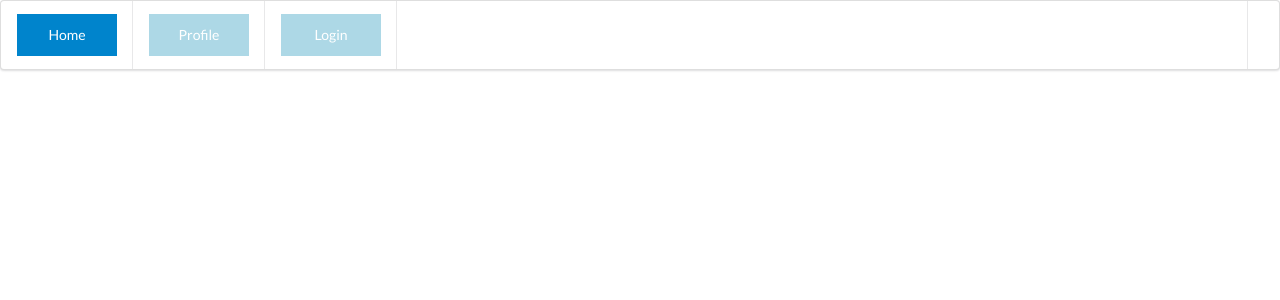
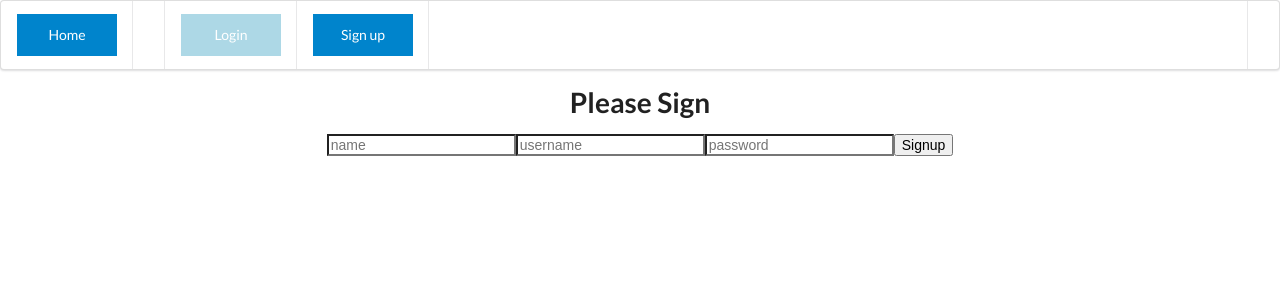
Before and after one commit to Naser2/virtual-wealth-trade-react, a React (Create React App) app: page /signupForm in a window 1280 px wide. Shown: the top 300 px of the page. Built offline with nearby package versions, Linux system fonts and the light colour scheme.

Commit message:
Fixed login And Added SignUp logic

```diff
--- a/src/App.js
+++ b/src/App.js
@@ -1,8 +1,7 @@
 import React, { Component } from 'react';
 import './App.css';
-import { Route } from 'react-router-dom'
 import Routes from './Routes';
-import NavBar from './NavBar'
+
 
 
 // will have Nav bar[search] and main components
--- a/src/Home.js
+++ b/src/Home.js
@@ -27,7 +27,7 @@ class Home extends Component {
       .then(res => this.setState({
         cryptos: res.data,
         rerender: res.data
-      },() => console.log('All Cryptos', this.state.cryptos))
+      })
     )
   }
 
@@ -58,7 +58,9 @@ handleOnHomeCurrency = () => {
 
   signupHandler =(obj)=>{
     axios.post(`http://localhost:3000/users`,{name:obj.name,username:obj.username,password:obj.password})
-    this.setState({signup:true})
+    this.setState({
+      signup:true
+    })
   }
 
   loginForm = () =>{
@@ -99,6 +101,7 @@ handleOnHomeCurrency = () => {
   LoggedIn = () => {
 
   }
+
   render() {
     // console.log('updated state', this.state.cryptos.data.currencies.data)
     const  {rerender} = this.state;
--- a/src/NavBar.js
+++ b/src/NavBar.js
@@ -12,25 +12,34 @@ export default class NavBar extends Component {
     password: ''
   }
 
+  checkToken = () => {
+    console.log("I got here")
+    const token = localStorage.getItem('token');
+    console.log("I am a big token", token);
+    if(token) {
+      return true;
+    }
+    return false
+  }
 
-  checkUser = () => {
+  handleToken = () => {
     localStorage.removeItem('token')
     console.log('In check User');
-    this.props.history.replace('/')
+    this.props.history.push('/')
   }
-   greetUser = () => {
+   showLogOutAndHandleToken = () => {
     return( <div>
               <NavLink exact style={{width: '100px',
                 padding: '12px',
                 margin: '0 6px 6px',
                 background: 'blue',
                 textDecoration: 'none',
-                color: 'white'}} activeStyle={{background: 'gray'}} onClick={this.checkUser} to="/">Logout</NavLink>
+                color: 'white'}} activeStyle={{background: 'gray'}} onClick={this.handleToken} to="/">Logout</NavLink>
            </div>)
    }
 
   render() {
-
+    console.log("I AM RENDERINGGGGGGGGGGGGGGGGGGGGG")
 
     return (
       <div className="ui menu" >
@@ -44,24 +53,37 @@ export default class NavBar extends Component {
                 color: 'white'}} activeStyle={{background: '#0084cc'}} >Home</NavLink>
         </div>
         <div className="item">
-        <NavLink to="/profile" style={{
+        {this.checkToken() && <NavLink to="/profile" style={{
                 width: '100px',
                 padding: '12px',
                 margin: '0',
                 background: '#ADD8E6',
                 color: 'white'}} activeStyle={{background: '#0084cc'}}  >Profile</NavLink>
+                }
         </div>
         <div className="item">
-        <NavLink to="/login"  style={{
+        {!this.checkToken() && <NavLink to="/login"  style={{
                 width: '100px',
                 padding: '12px',
                 margin: '0',
                 background: '#ADD8E6',
                 textDecoration: 'none',
                 color: 'white'}} activeStyle={{background: '#0084cc'}} >Login</NavLink>
+        }
+        </div>
+        <div className="item">
+        {!this.checkToken() && <NavLink to="/signupForm"  style={{
+                width: '100px',
+                padding: '12px',
+                margin: '0',
+                background: '#ADD8E6',
+                textDecoration: 'none',
+                color: 'white'}} activeStyle={{background: '#0084cc'}} >Sign up</NavLink>
+        }
         </div>
         <div className="right item">
-        {this.state.name ? this.greetUser() : console.log('Nobody home') }
+        {this.checkToken() ? this.showLogOutAndHandleToken()
+          : console.log('redirect me to Login') }
         </div>
 
 
--- a/src/Routes.js
+++ b/src/Routes.js
@@ -1,5 +1,5 @@
 import React, { Fragment, Switch } from "react";
-import { BrowserRouter as Router, Route } from 'react-router-dom';
+import { BrowserRouter as Router, Route} from 'react-router-dom';
 import Home from './Home';
 import Profile from './Profile';
 import Login from './components/Login';
@@ -16,14 +16,13 @@ import SignupForm from './SignupForm'
 const Routes = () => (
   <Router>
     <Fragment>
-     <NavBar/>
-     <switch>
+     <NavBar />
       <Route exact path="/" component={Home} />
-      <Route exact path="/singup" component={SignupForm} />
+      <Route exact path="/signupForm" component={SignupForm} />
       <Route exact path="/login" component={Login} />
       <Route exact path="/profile" component={Profile} />
       <Route exact path="/currency" component={Currency} />
-    </switch>
+
     </Fragment>
 
 </Router>
--- a/src/SignupForm.js
+++ b/src/SignupForm.js
@@ -21,9 +21,9 @@ export default class SignupForm extends Component {
     return (
       <div>
         <h1>Please Sign</h1>
-        <input type="text" name="name" placeholder="name" value={this.state}  />
-        <input type="text" name="username" placeholder="username" value={this.state}/>
-        <input type="text" name="password" placeholder="password" value={this.state}  />
+        <input type="text" name="name" placeholder="name" value={this.state.name}  />
+        <input type="text" name="username" placeholder="username" value={this.state.username}/>
+        <input type="text" name="password" placeholder="password" value={this.state.password}  />
         <button onSubmit={this.handleSubmit}>Signup</button>
       </div>
     )
--- a/src/components/Login.js
+++ b/src/components/Login.js
@@ -11,12 +11,13 @@ export default class LogIn extends Component {
     e.preventDefault();
     const {username, password} = this.state;
     console.log('Login deatailsss', username, password)
+
     axios.post('http://localhost:3000/auth/login', {
-      username, password
+      username, password //can send this.state instead if preffered and know whats in state
     }).then(res => {
       localStorage.setItem('token', res.data.token);
       console.log('res from backend', this);
-      this.props.history.replace('/')
+      this.props.history.replace('/') //route props
     }).catch(err => console.log('login errr', err))
   }
 
--- a/src/index.js
+++ b/src/index.js
@@ -3,11 +3,7 @@ import ReactDOM from 'react-dom';
 import './index.css';
 import App from './App';
 import * as serviceWorker from './serviceWorker';
-import { BrowserRouter as Router, Route } from 'react-router-dom';
-// import {render} from 'react-dom';
-import Home from './Home'
-import Profile from './Profile'
-// import Routes from './Routes';
+
 
 ReactDOM.render((
   <App />
```
